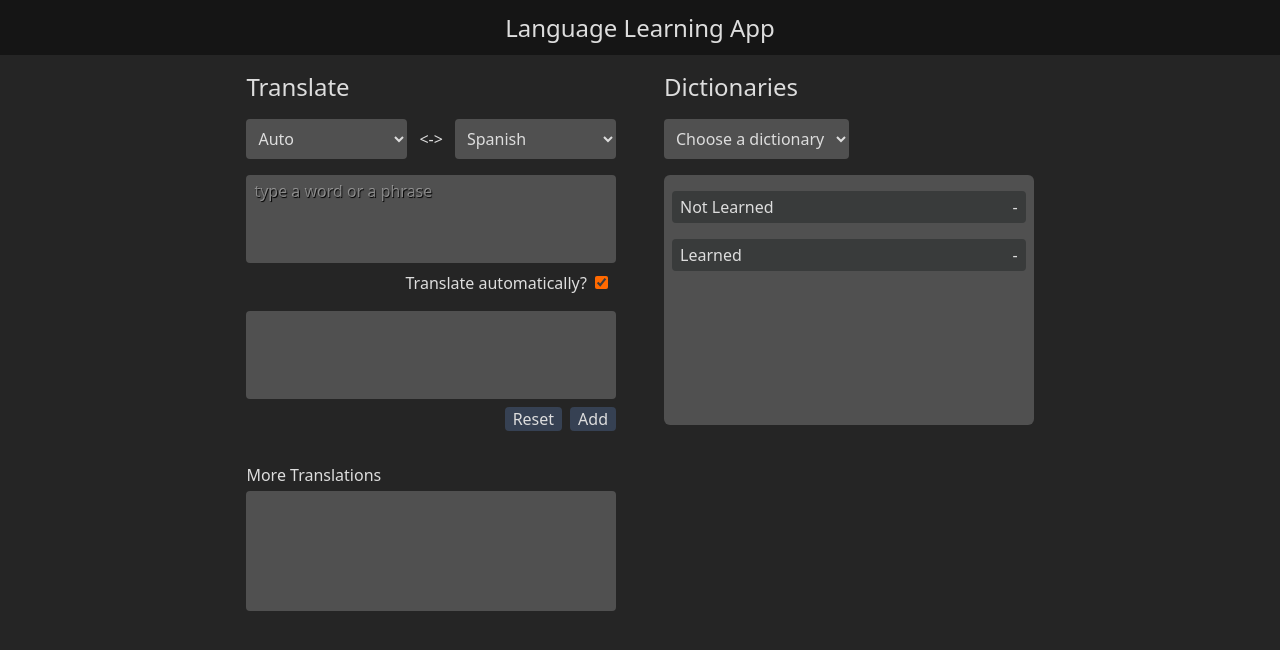
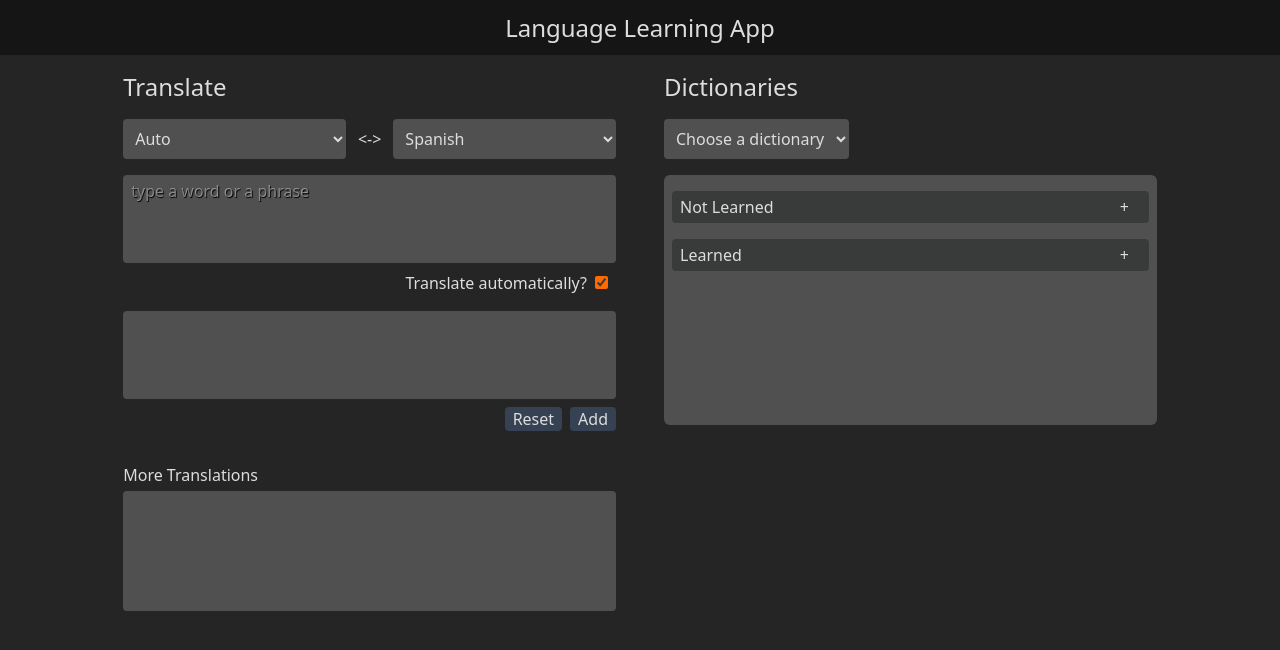
Before and after one commit to self-related/language-learn-app, a React (Vite) app: page / in a window 1280 px wide. Shown: the top 650 px of the page. Built offline with nearby package versions, Linux system fonts and the light colour scheme.

Commit message:
Improve styles

```diff
--- a/src/components/DictionarySection/Category.tsx
+++ b/src/components/DictionarySection/Category.tsx
@@ -15,9 +15,9 @@ export default function Category({name, words, dictionaryName}: CategoryProps) {
     return (
         <div className="w-full px-2">
             <button onClick={() => setCollapsed(!collapsed)}
-                className="w-full h-8 bg-[#393b3b] rounded-sm hover:bg-[#414242] active:bg-[#232424] flex justify-between items-center px-2 cursor-pointer"
+                className="w-full h-8 bg-[#393b3b] rounded-sm hover:bg-[#414242] active:bg-[#232424] flex justify-between items-center px-2 pr-5 cursor-pointer"
             >   <span>{name}</span>
-                <span>{collapsed ? "+" : "-"}</span>
+                <span>{collapsed || wordsEmpty ? "+" : "-"}</span>
             </button>
             {
                 !collapsed && !wordsEmpty && (
--- a/src/components/DictionarySection/index.tsx
+++ b/src/components/DictionarySection/index.tsx
@@ -45,7 +45,7 @@ export default function DictionarySection() {
 
 
     return (
-        <section id="dictionary-section" className="w-[60%] md:w-[30%]">
+        <section id="dictionary-section" className="md:w-[40%] w-[80%] md:min-w-[350px] mb-8">
             <h2 className='text-2xl mb-4'>Dictionaries</h2>
 
             {/* dictionary selection panel */}
--- a/src/components/TranslateSection/index.tsx
+++ b/src/components/TranslateSection/index.tsx
@@ -64,7 +64,7 @@ export default function TranslateSection() {
 
 
     return (
-        <section id="translate-section" className="w-[60%] md:w-[30%] mb-10">
+        <section id="translate-section" className="md:w-[40%] w-[80%] md:min-w-[350px] mb-10">
 
             <h2 className='text-2xl mb-4'>Translate</h2>
 
```
